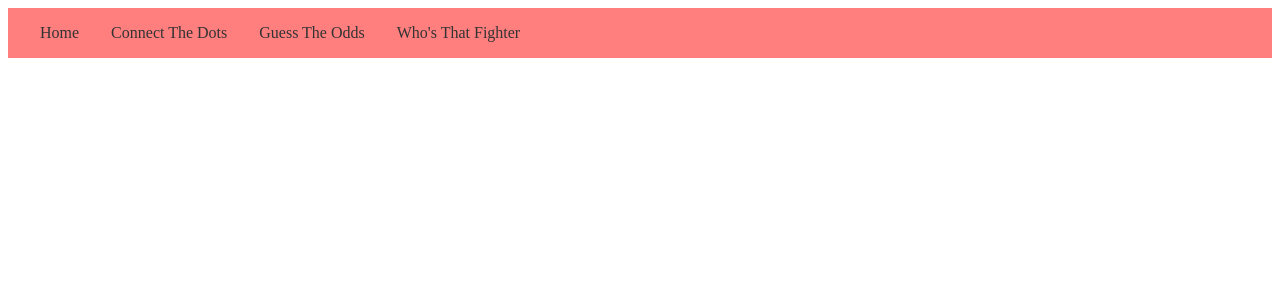
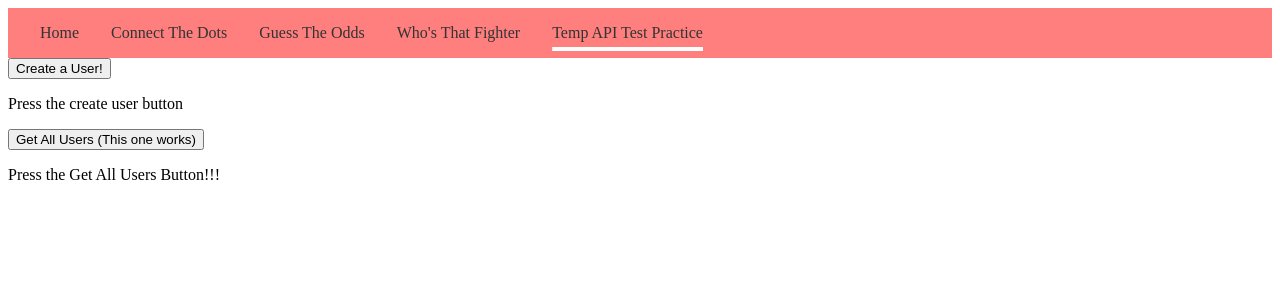
Before and after one commit to CharlieKerfoot/fight-facts, a Vue app: page /temp in a window 1280 px wide. Shown: the top 300 px of the page. Built offline with nearby package versions, Linux system fonts and the light colour scheme; no server answers; the HTML template or start-up script is replaced by a standard one.

Commit message:
Did Client-Server Communication Assignment

```diff
--- a/src/components/NavBar.vue
+++ b/src/components/NavBar.vue
@@ -4,6 +4,7 @@
     <router-link to="connect-the-dots">Connect The Dots</router-link>
     <router-link to="guess-the-odds">Guess The Odds</router-link>
     <router-link to="whos-that-fighter">Who's That Fighter</router-link>
+    <router-link to="temp">Temp API Test Practice</router-link>
   </nav>
 </template>
 
--- a/src/router/index.ts
+++ b/src/router/index.ts
@@ -3,6 +3,7 @@ import HomeView from '../views/HomeView.vue'
 import ConnectView from '../views/ConnectView.vue'
 import GuessView from '../views/GuessView.vue'
 import WhoView from '../views/WhoView.vue'
+import TempView from '../views/TempView.vue'
 
 const router = createRouter({
   history: createWebHistory(import.meta.env.BASE_URL),
@@ -27,6 +28,11 @@ const router = createRouter({
       name: 'whos-that-fighter',
       component: WhoView
     },
+    {
+      path: '/temp',
+      name: 'temp',
+      component: TempView
+    },
   ],
 })
 
--- /dev/null
+++ b/src/views/TempView.vue
@@ -0,0 +1,56 @@
+<template>
+  <!-- <p>{{response["customer_id"]}}</p> -->
+  <h1 v-if="userData != ''">
+    {{ userData.first_name }} {{ userData.last_name }} {{ userData.email }}
+  </h1>
+  <button @click="createUser">Create a User!</button>
+  <p>{{ displayNewUser }}</p>
+
+  <button @click="getAllUsers">Get All Users (This one works)</button>
+  <p>{{ displayAllUsers }}</p>
+</template>
+
+<script setup lang="ts">
+import { onMounted, ref } from 'vue'
+
+const displayNewUser = ref('Press the create user button')
+const displayAllUsers = ref('Press the Get All Users Button!!!')
+const userData = ref('')
+
+const getUserID = async () => {
+  const response = await fetch('https://hm-bookstore-api.onrender.com/user/3')
+  const json = await response.json()
+  userData.value = json
+}
+
+const getAllUsers = async () => {
+  // This is from my intro-to-sqlite repo
+  const response = await fetch('http://localhost:4000/all-users')
+  const json = await response.json()
+  console.log(json)
+  displayAllUsers.value = json
+}
+
+const createUser = async () => {
+  const response = await fetch('https://hm-bookstore-api.onrender.com/user/create', {
+    method: 'POST',
+    headers: {
+      'Content-Type': 'application/json',
+    },
+    // mode: "no-cors",
+    body: JSON.stringify({
+      first_name: 'xxx',
+      last_name: 'xxx',
+      email: 'name@example.com',
+    }),
+  })
+  const json = await response.json()
+  console.log(json.id);
+  displayNewUser.value = json.id
+
+}
+
+onMounted(() => {
+  getUserID()
+})
+</script>
```
